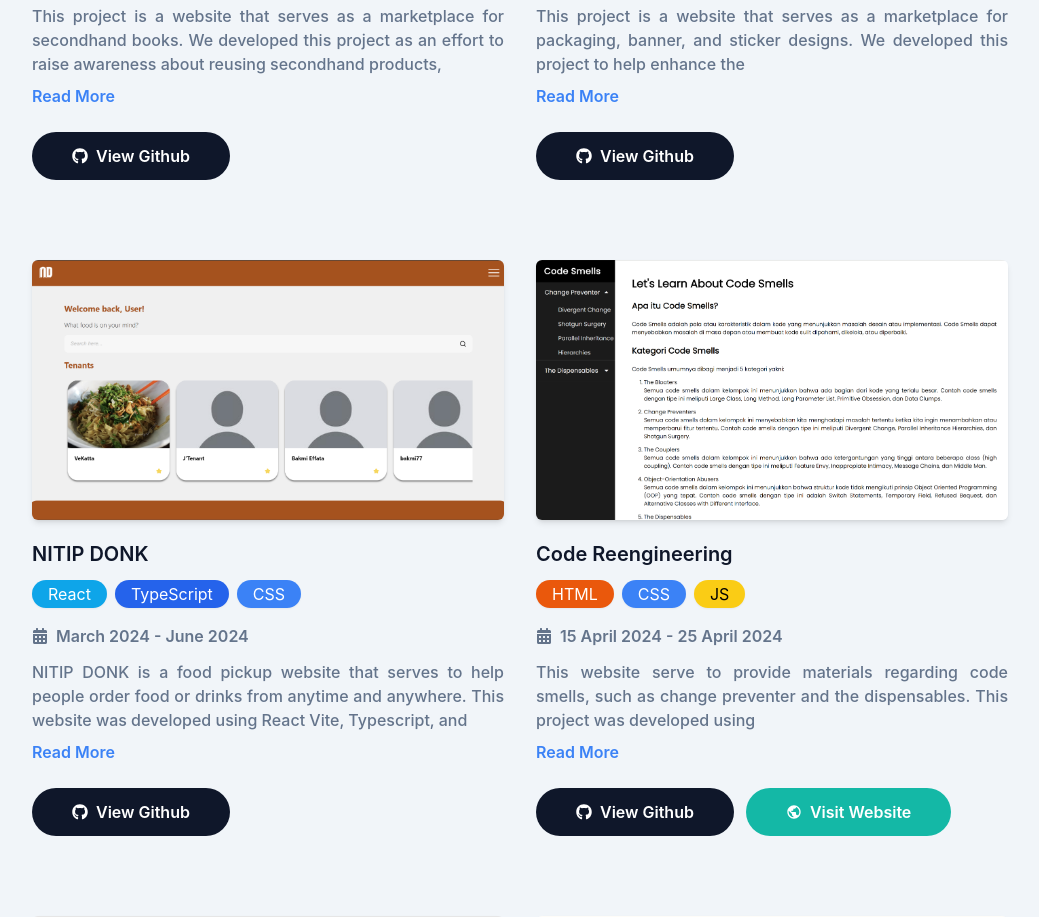
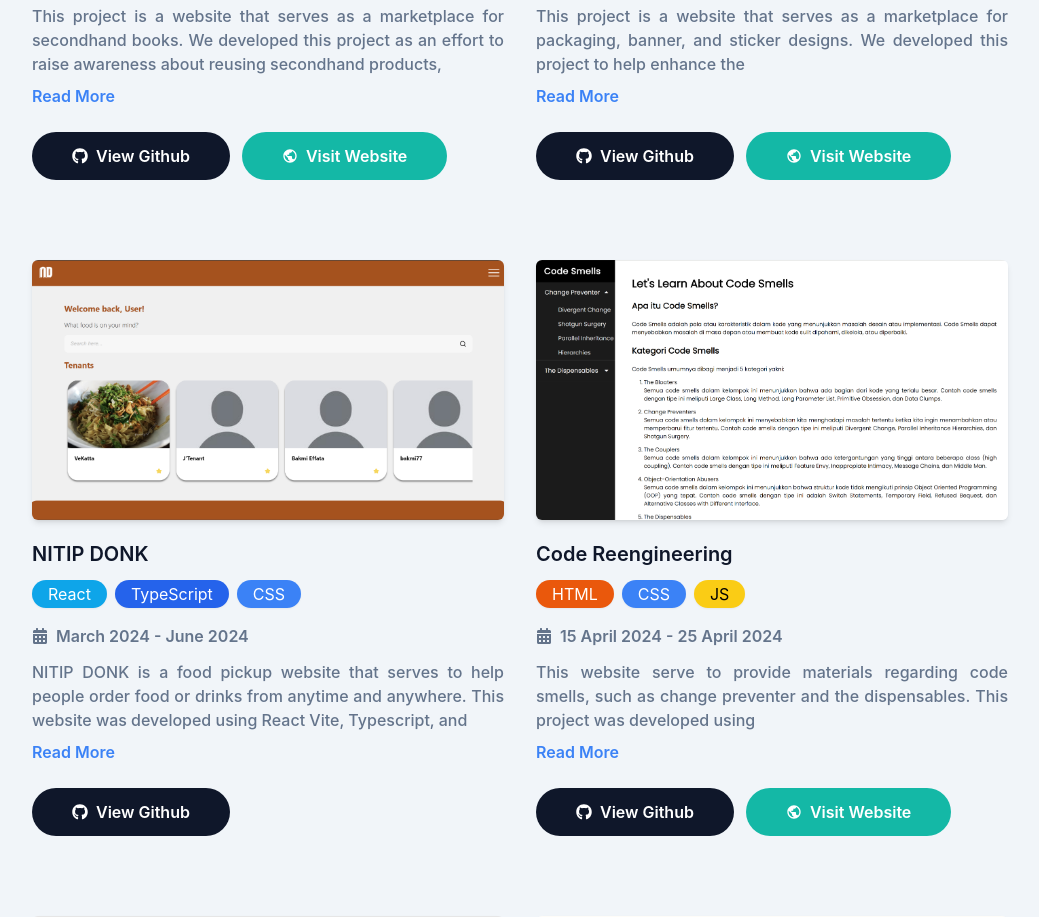
Before and after one commit to sdgsgewg/portfolio-jessen, a React (Vite) app: page / in a window 1280 px wide. Shown: the part 2780-3697 px from the top of the page, without its empty margins (120-1159 px from the left). Built offline with nearby package versions, Linux system fonts and the light colour scheme.

Commit message:
Add website link to projects

```diff
--- a/src/data/portfolioEntries.js
+++ b/src/data/portfolioEntries.js
@@ -46,9 +46,10 @@ const portfolioEntries = [
     moreText:
       "that are still in great condition. This marketplace supports normal transactions and trades, which is the key feature of this website. Users can trade books with each other as long as both books have prices within a 10% price range. We use Laravel as the framework and Bootstrap as the styling tools to develop this website.",
     ghLink: "https://github.com/sdgsgewg/PustakaBekas",
+    webLink: "https://pustaka-bekas.vercel.app/",
     slide: "slide-left",
     type: "website",
-    isDeployed: false,
+    isDeployed: true,
   },
   {
     id: uuidv4(),
@@ -61,10 +62,11 @@ const portfolioEntries = [
       "This project is a website that serves as a marketplace for packaging, banner, and sticker designs. We developed this project to help enhance the ",
     moreText:
       "value of UMKM stores. By using our designs, we aim to help their stores achieve better visual appeal. We used Laravel as the framework and Bootstrap as the styling tool to develop this website.",
-    ghLink: "https://github.com/sdgsgewg/InspiraUMKM",
+    ghLink: "https://github.com/sdgsgewg/new-inspira-umkm",
+    webLink: "https://new-inspira-umkm.vercel.app/",
     slide: "slide-right",
     type: "website",
-    isDeployed: false,
+    isDeployed: true,
   },
   {
     id: uuidv4(),
```
